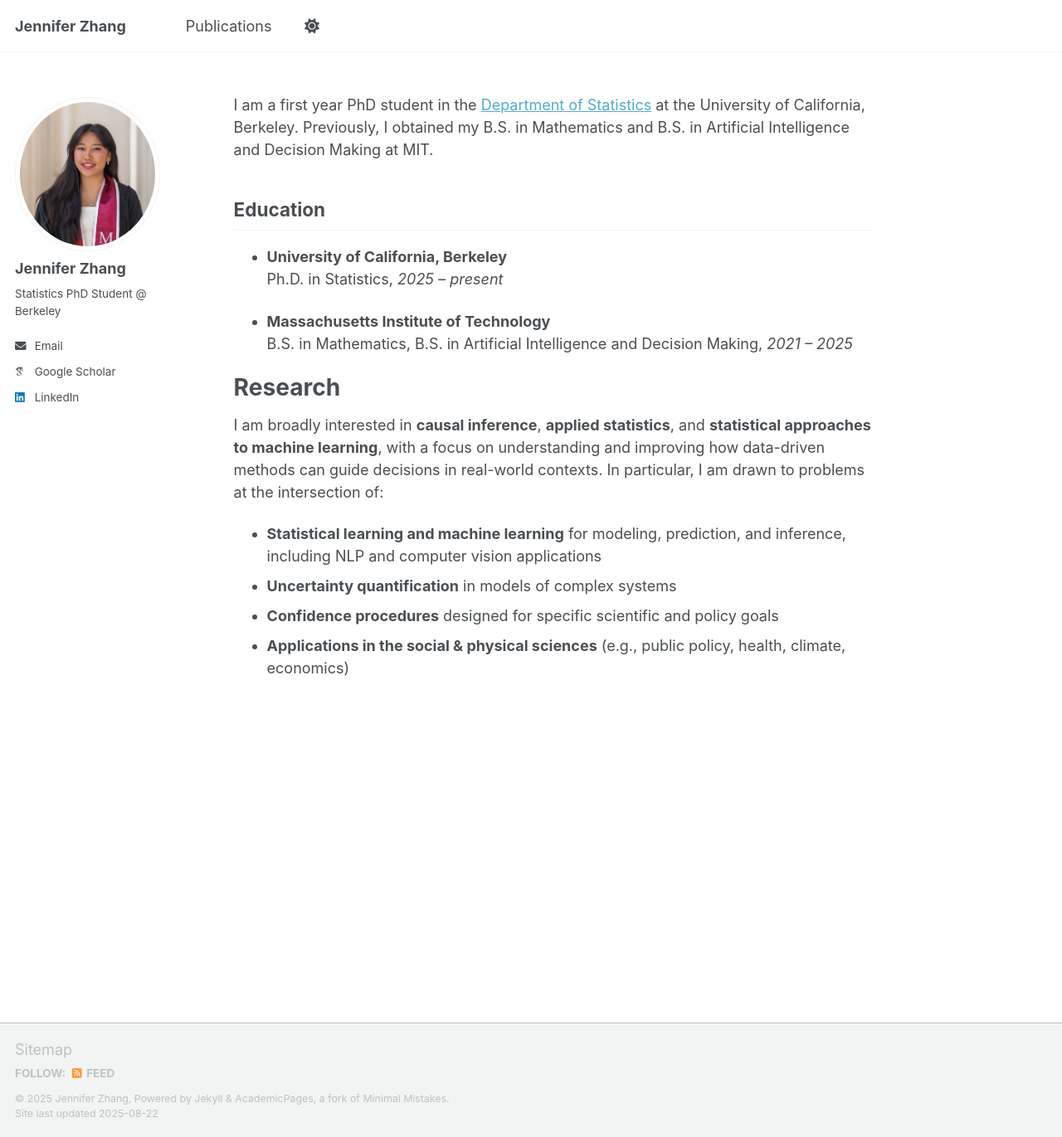
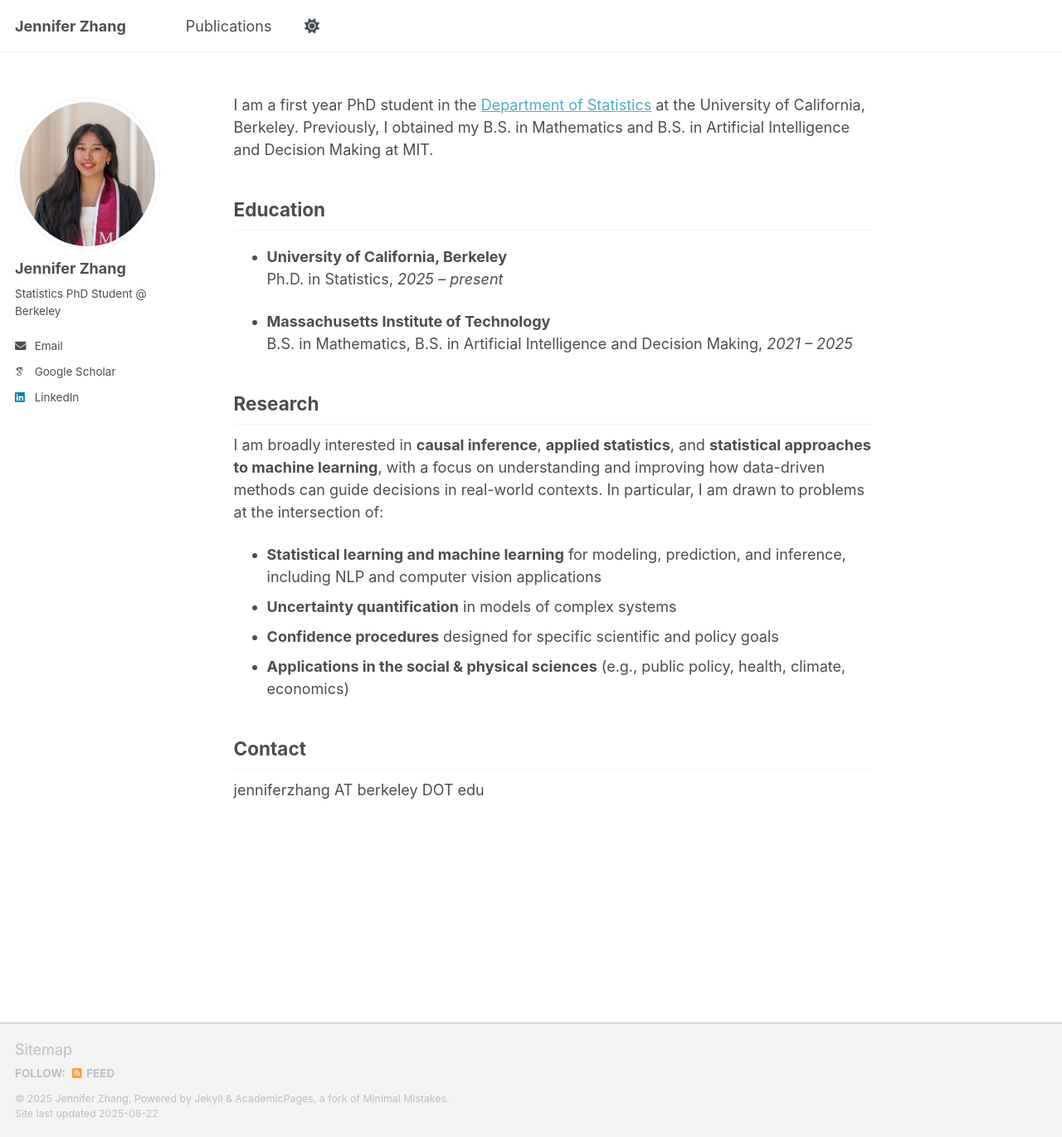
Before and after one commit to jenjzhang/jenjzhang.github.io, a Jekyll site: the page built from _pages/about.md, in a window 1280 px wide and 1371 px high. Shown: the whole window at 83% size. Built offline with Jekyll 4.4.1, drawn with Linux system fonts in a browser that asks for light colours; some web fonts are replaced; a script that is not in the unit is left out.

Commit message:
Update about.md, email written out AT DOT

```diff
--- a/_pages/about.md
+++ b/_pages/about.md
@@ -19,7 +19,7 @@ Education
 
 
 Research
-======
+-----
 
 I am broadly interested in **causal inference**, **applied statistics**, and **statistical approaches to machine learning**, with a focus on understanding and improving how data-driven methods can guide decisions in real-world contexts. In particular, I am drawn to problems at the intersection of:
 
@@ -27,3 +27,9 @@ I am broadly interested in **causal inference**, **applied statistics**, and **s
 - **Uncertainty quantification** in models of complex systems
 - **Confidence procedures** designed for specific scientific and policy goals
 - **Applications in the social & physical sciences** (e.g., public policy, health, climate, economics)
+
+
+Contact
+-----
+
+jenniferzhang AT berkeley DOT edu
```
